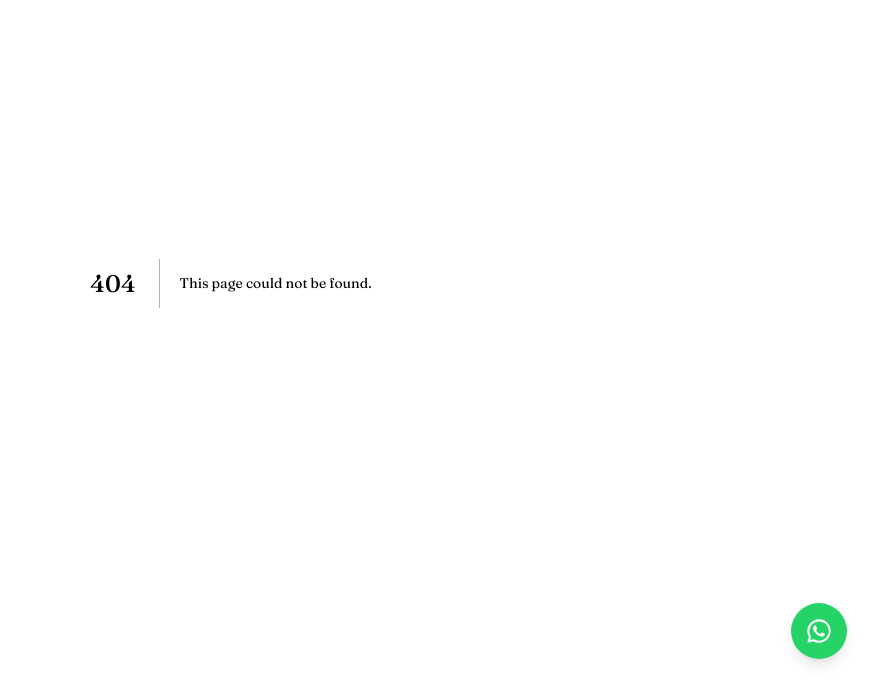
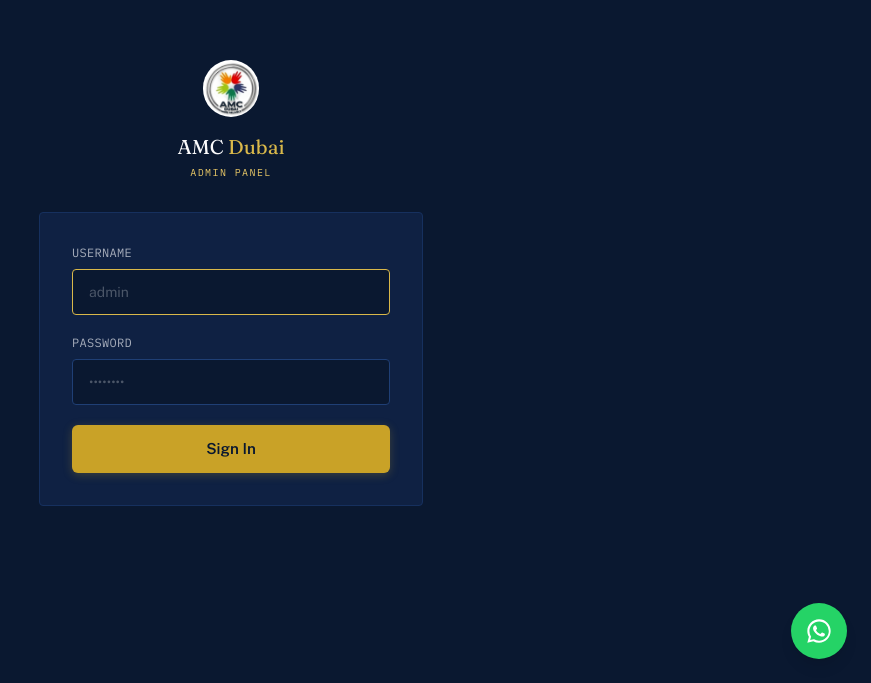
Before and after one commit to Raihanhn/amc, a Next.js app: page /admin/login in a window 1280 px wide. Before the commit this address had no page. Shown: the part 117-800 px from the top of the page, without its empty margins (409-1280 px from the left). Built offline with nearby package versions, Linux system fonts and the light colour scheme.

Commit message:
admin login page created

```diff
--- /dev/null
+++ b/pages/admin/login.js
@@ -0,0 +1,110 @@
+// pages/admin/login.js
+import { useState } from "react";
+import { useRouter } from "next/router";
+import Head from "next/head";
+import Image from "next/image";
+
+export default function AdminLogin() {
+  const router = useRouter();
+  const [form, setForm] = useState({ username: "", password: "" });
+  const [error, setError] = useState("");
+  const [loading, setLoading] = useState(false);
+
+  const handleChange = (e) =>
+    setForm((f) => ({ ...f, [e.target.name]: e.target.value }));
+
+  const handleSubmit = async (e) => {
+    e.preventDefault();
+    setError("");
+    setLoading(true);
+    try {
+      const res = await fetch("/api/admin/login", {
+        method: "POST",
+        headers: { "Content-Type": "application/json" },
+        body: JSON.stringify(form),
+      });
+      const data = await res.json();
+      if (!res.ok) {
+        setError(data.message || "Login failed");
+        setLoading(false);
+        return;
+      }
+      router.push("/admin");
+    } catch {
+      setError("Something went wrong. Please try again.");
+      setLoading(false);
+    }
+  };
+
+  return (
+    <>
+      <Head>
+        <title>Admin Login | AMC Dubai</title>
+        <meta name="robots" content="noindex, nofollow" />
+      </Head>
+      <div className="min-h-screen bg-navy-950 flex items-center justify-center px-5 py-12">
+        <div className="w-full max-w-sm">
+          <div className="flex flex-col items-center mb-8">
+            <Image
+              src="/logo-amc-dubai.jpeg"
+              alt="AMC Dubai"
+              width={56}
+              height={56}
+              className="rounded-full"
+            />
+            <p className="font-display text-platinum-50 text-xl mt-4">
+              AMC <span className="text-gold-400">Dubai</span>
+            </p>
+            <p className="eyebrow !text-[10px] !text-gold-300 mt-1">
+              Admin Panel
+            </p>
+          </div>
+
+          <form
+            onSubmit={handleSubmit}
+            className="bg-navy-900 border border-navy-800 rounded-sm p-6 sm:p-8 space-y-5"
+          >
+            <div>
+              <label className="block text-xs font-mono uppercase tracking-wide text-platinum-200/70 mb-2">
+                Username
+              </label>
+              <input
+                required
+                autoFocus
+                name="username"
+                value={form.username}
+                onChange={handleChange}
+                className="w-full bg-navy-950 border border-navy-700 rounded-sm px-4 py-3 text-sm text-platinum-50 placeholder:text-platinum-200/30 focus:outline-none focus:border-gold-400 transition-colors"
+                placeholder="admin"
+              />
+            </div>
+            <div>
+              <label className="block text-xs font-mono uppercase tracking-wide text-platinum-200/70 mb-2">
+                Password
+              </label>
+              <input
+                required
+                type="password"
+                name="password"
+                value={form.password}
+                onChange={handleChange}
+                className="w-full bg-navy-950 border border-navy-700 rounded-sm px-4 py-3 text-sm text-platinum-50 placeholder:text-platinum-200/30 focus:outline-none focus:border-gold-400 transition-colors"
+                placeholder="••••••••"
+              />
+            </div>
+
+            {error && <p className="text-sm text-red-400">{error}</p>}
+
+            <button
+              type="submit"
+              disabled={loading}
+              className="btn btn-gold w-full disabled:opacity-60"
+            >
+              {loading ? "Signing in..." : "Sign In"}
+            </button>
+          </form>
+        </div>
+      </div>
+    </>
+  );
+}
```
